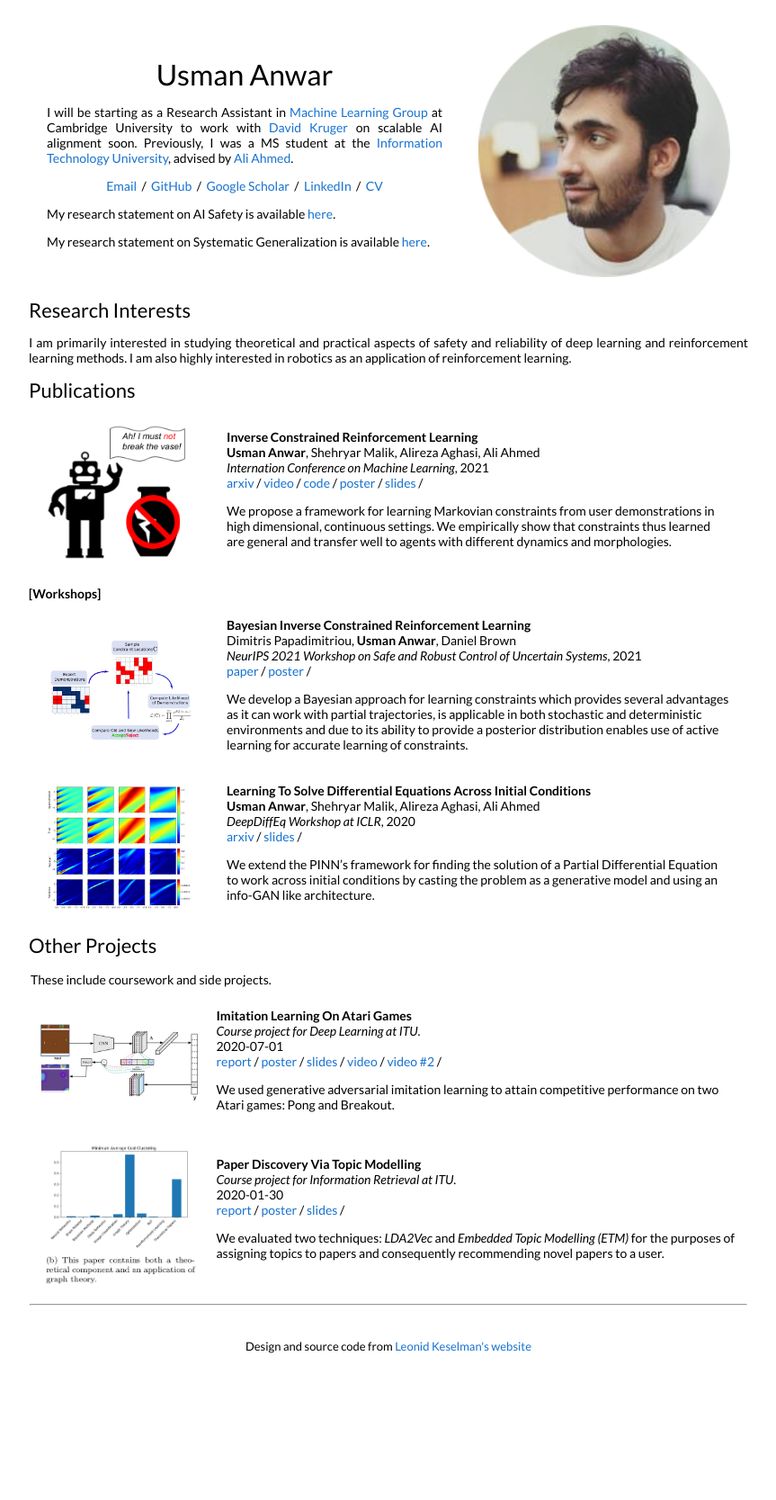
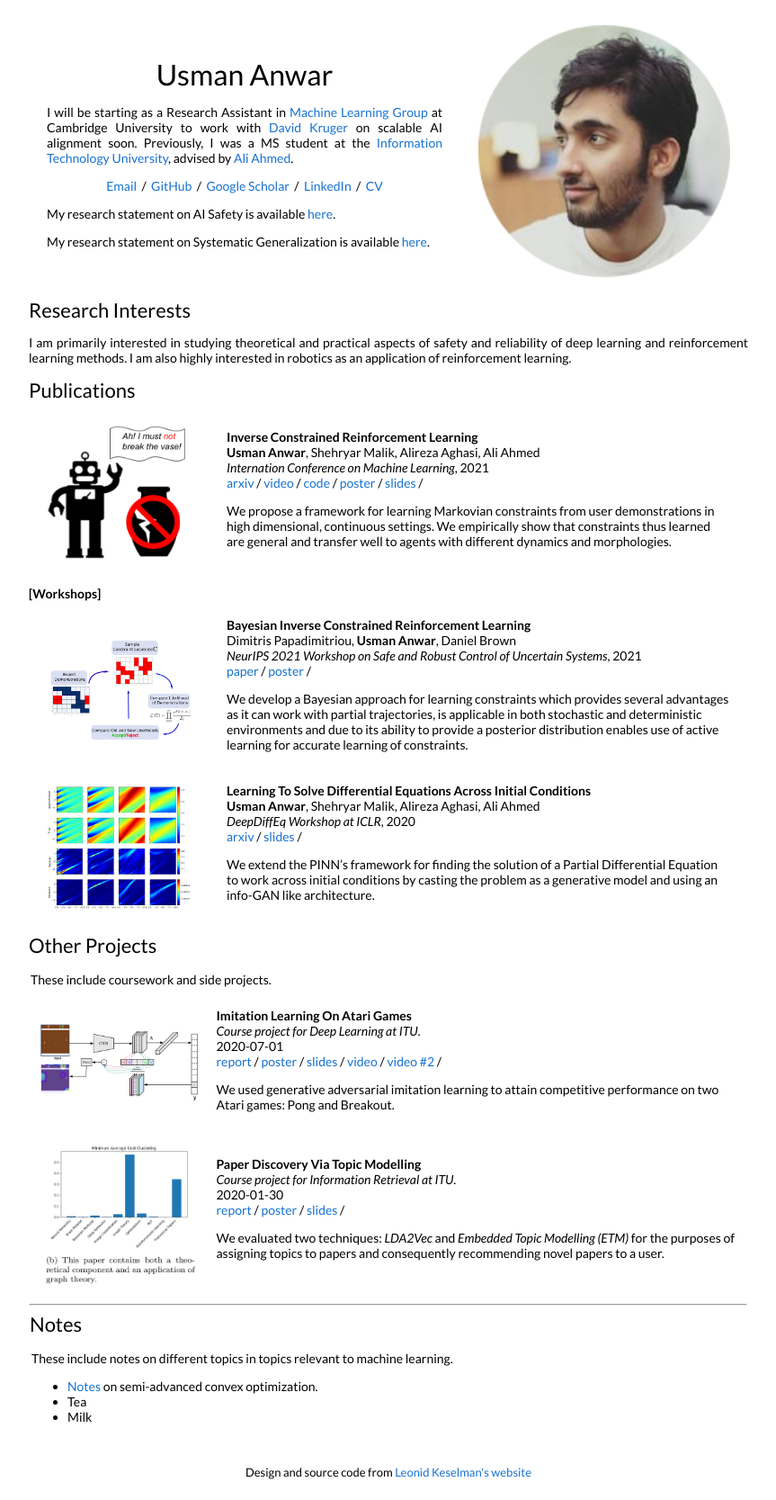
Before and after one commit to uzman-anwar/uzman-anwar.github.io, a Jekyll site: the page built from _posts/workshop/2021-12-01-BICRL.markdown, in a window 1280 px wide. Shown: the whole page at 90% size, without its empty margins (208-1071 px from the left). Built offline with Jekyll 4.4.1, drawn with Linux system fonts in a browser that asks for light colours; before the commit the page ends 1526 px from its top, so only the background shows below that.

Commit message:
Added notes on convex opt.

```diff
--- a/_layouts/default.html
+++ b/_layouts/default.html
@@ -217,6 +217,28 @@
           {% endfor %}
         </table>
 	<hr>
+
+       <h2>Notes</h2>
+	<table style="width:100%;border:0px;border-spacing:0px;border-collapse:separate;margin-right:auto;margin-left:auto;">
+          <tr>
+            <td style="width:100%;vertical-align:middle">
+
+        <table style="width:100%;border:0px;border-spacing:0px;border-collapse:separate;margin-right:auto;margin-left:auto;">
+          <tr>
+            <td style="width:100%;vertical-align:middle">
+              <p> These include notes on different topics in topics relevant to machine learning.
+              </p>
+                 <ul>
+                     <li> <a href="/pdfs/Notes_On_Convex_Optimization.pdf">Notes</a> on semi-advanced convex optimization.</li>
+                  <li>Tea</li>
+                  <li>Milk</li>
+                </ul>
+            </td>
+          </tr>
+        </table>
+
+
+
         <table style="width:100%;border:0px;border-spacing:0px;border-collapse:separate;margin-right:auto;margin-left:auto;">
           <tr>
             <td style="padding:0px">
```
Also changed, not shown: 1 other file.
